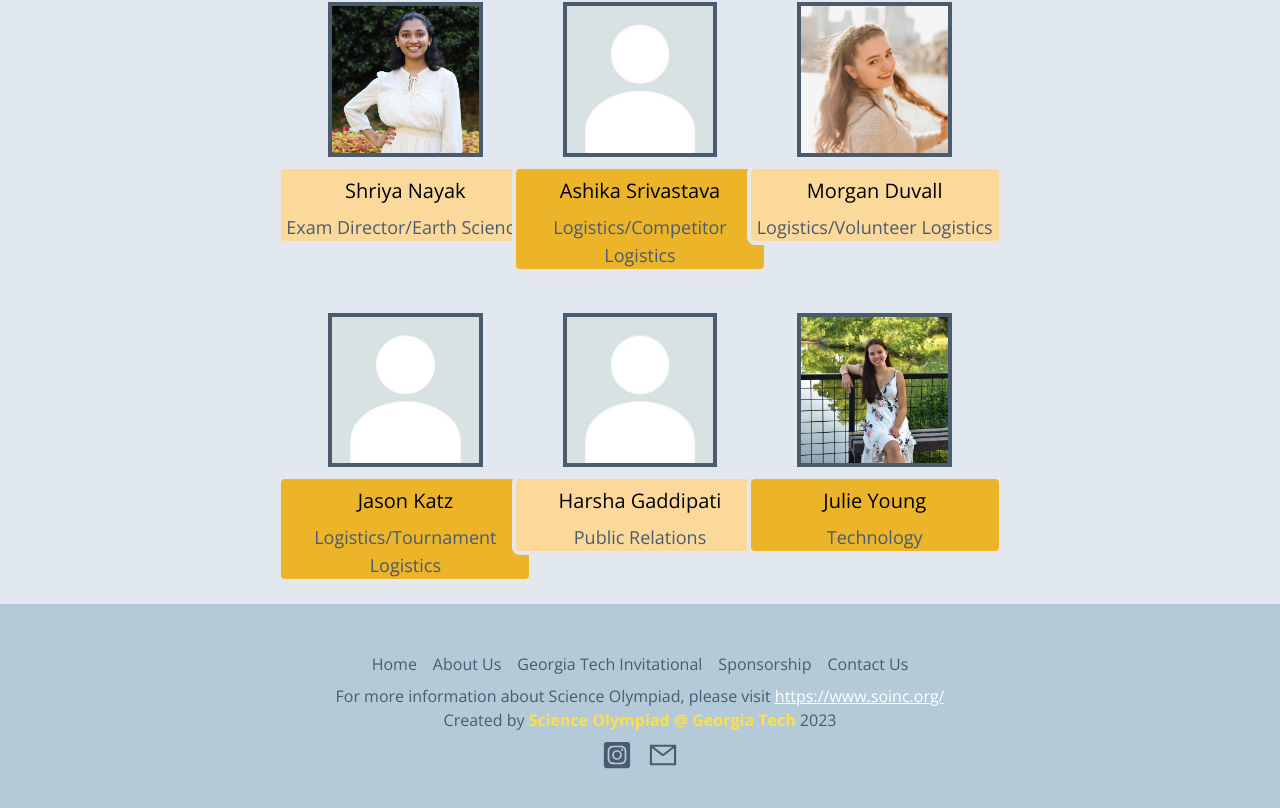
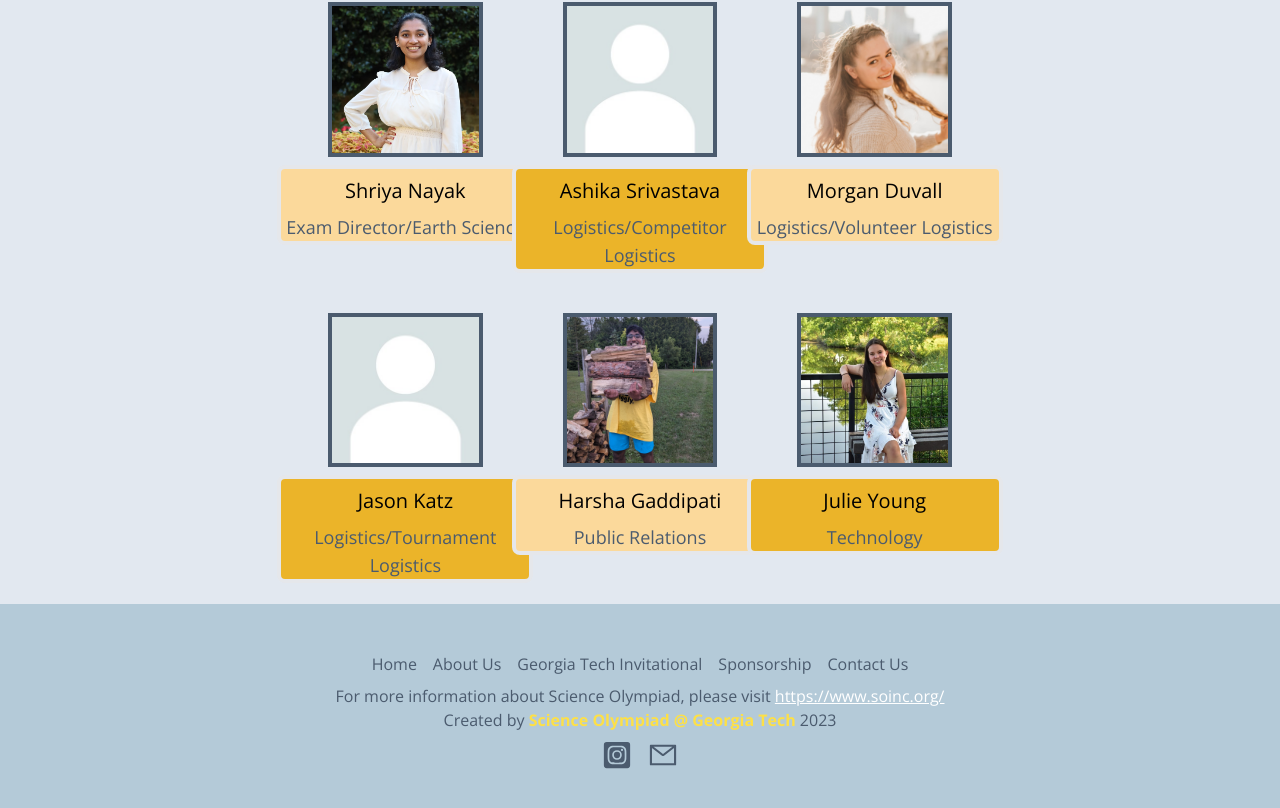
Before and after one commit to scioly-gatech/website, a Next.js app: page /aboutUs in a window 1280 px wide. Shown: the part 1736-2544 px from the top of the page. Built offline with nearby package versions, Linux system fonts and the light colour scheme.

Commit message:
Exec Pic

```diff
--- a/src/app/aboutUs/page.tsx
+++ b/src/app/aboutUs/page.tsx
@@ -28,7 +28,7 @@ export default function MeetTeam() {
     {id: 11, name: "Ashika Srivastava", role: "Logistics/Competitor Logistics", imgRoute: "/images/blankProfile.jpeg", info: "ANYTHING ANYTHING ANYTHING"},
     {id: 12, name: "Morgan Duvall", role: "Logistics/Volunteer Logistics", imgRoute: "/images/execPics/Morgan.JPG", info: "ANYTHING ANYTHING ANYTHING"},
     {id: 13, name: "Jason Katz", role: "Logistics/Tournament Logistics", imgRoute: "/images/blankProfile.jpeg", info: "ANYTHING ANYTHING ANYTHING"},
-    {id: 14, name: "Harsha Gaddipati", role: "Public Relations", imgRoute: "/images/blankProfile.jpeg", info: "ANYTHING ANYTHING ANYTHING"},
+    {id: 14, name: "Harsha Gaddipati", role: "Public Relations", imgRoute: "/images/execPics/Harsha-cropped.jpg", info: "ANYTHING ANYTHING ANYTHING"},
     {id: 15, name: "Julie Young", role: "Technology", imgRoute: "/images/execPics/Julie-cropped.jpg", info: "ANYTHING ANYTHING ANYTHING"},
   ]
 
```
Also changed, not shown: public/images/execPics/Harsha-cropped.jpg (added).
